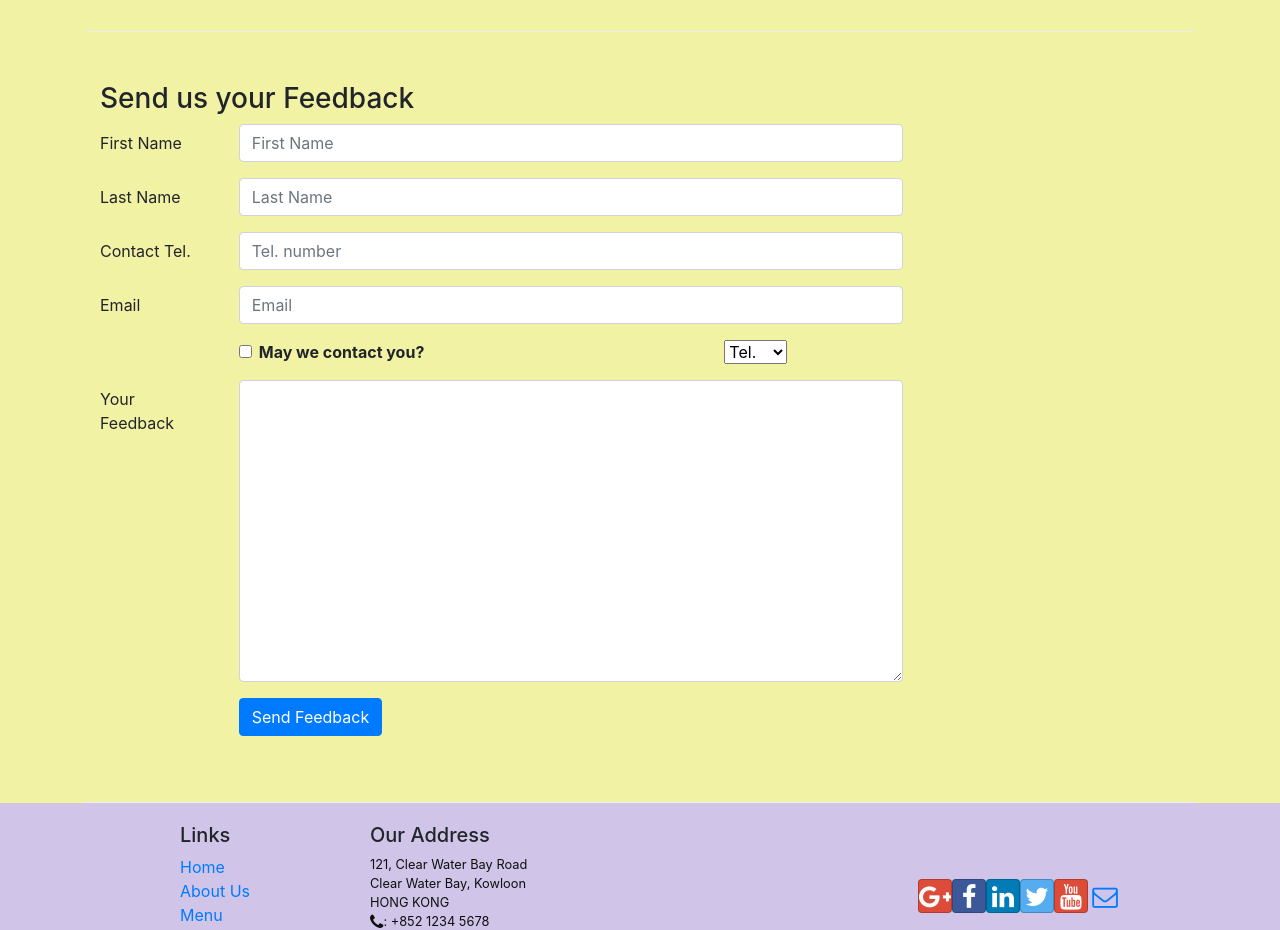
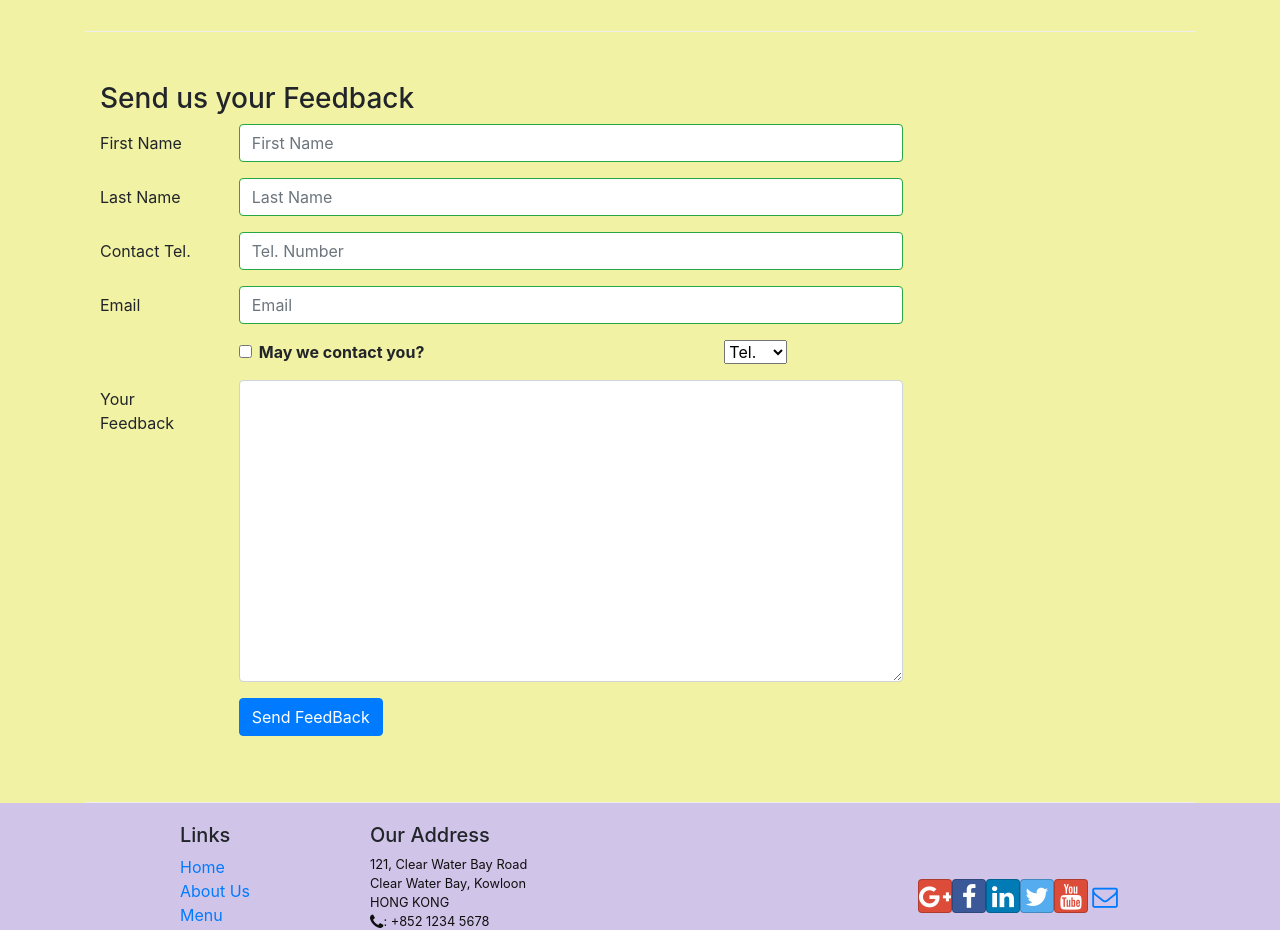
Before and after one commit to NhutMinhIT/ReactApplication, a React (Create React App) app: page /contactus in a window 1280 px wide. Shown: the part 840-1770 px from the top of the page. Built offline with nearby package versions, Linux system fonts and the light colour scheme.

Commit message:
Controlled Form Validation

```diff
--- a/src/Components/ContactComponent.jsx
+++ b/src/Components/ContactComponent.jsx
@@ -1,11 +1,9 @@
 import React, { Component } from 'react';
 import {
-    Breadcrumb, BreadcrumbItem,
-    Button, Form, FormGroup, Label, Input, Col
-} from 'reactstrap';
-import { Link } from 'react-router-dom';
-
-//function Contact(props) {
+    Breadcrumb, BreadcrumbItem, Button, Form,
+    FormGroup, Label, Input,
+    Col, Row, FormFeedback
+} from 'reactstrap'; import { Link } from 'react-router-dom';
 class Contact extends Component {
 
     constructor(props) {
@@ -18,12 +16,17 @@
             email: '',
             agree: false,
             contactType: 'Tel.',
-            message: ''
-        };
-
+            message: '',
+            touched: {
+                firstname: false,
+                lastname: false,
+                telnum: false,
+                email: false
+            }
+        }
+        this.handleSubmit = this.handleSubmit.bind(this);
         this.handleInputChange = this.handleInputChange.bind(this);
-        this.handleSubmit = this.handleSubmit.bind(this);
-
+        this.handleBlur = this.handleBlur.bind(this);
     }
 
     handleInputChange(event) {
@@ -35,19 +38,51 @@
             [name]: value
         });
     }
-
     handleSubmit(event) {
         console.log('Current State is: ' + JSON.stringify(this.state));
         alert('Current State is: ' + JSON.stringify(this.state));
         event.preventDefault();
     }
+    handleBlur = (field) => (evt) => {
+        this.setState({
+            touched: { ...this.state.touched, [field]: true }
+        });
+    }
+    validate(firstname, lastname, telnum, email) {
+        const errors = {
+            firstname: '',
+            lastname: '',
+            telnum: '',
+            email: ''
+        };
 
+        if (this.state.touched.firstname && firstname.length < 3)
+            errors.firstname = 'First Name should be >= 3 characters';
+        else if (this.state.touched.firstname && firstname.length > 10)
+            errors.firstname = 'First Name should be <= 10 characters';
+
+        if (this.state.touched.lastname && lastname.length < 3)
+            errors.lastname = 'Last Name should be >= 3 characters';
+        else if (this.state.touched.lastname && lastname.length > 10)
+            errors.lastname = 'Last Name should be <= 10 characters';
+
+        const reg = /^\d+$/;
+        if (this.state.touched.telnum && !reg.test(telnum))
+            errors.telnum = 'Tel. Number should contain only numbers';
+
+        if (this.state.touched.email && email.split('').filter(x => x === '@').length !== 1)
+            errors.email = 'Email should contain a @';
+
+        return errors;
+    }
     render() {
+        const errors = this.validate(this.state.firstname, this.state.lastname, this.state.telnum, this.state.email);
         return (
             <div className="container">
                 <div className="row">
                     <Breadcrumb>
-                        <BreadcrumbItem><Link to="/home">Home</Link></BreadcrumbItem>
+                        <BreadcrumbItem><Link to="/home">Home</Link>
+                        </BreadcrumbItem>
                         <BreadcrumbItem active>Contact Us</BreadcrumbItem>
                     </Breadcrumb>
                     <div className="col-12">
@@ -70,22 +105,24 @@
                             <i className="fa fa-envelope"></i>: <a href="mailto:confusion@food.net">confusion@food.net</a>
                         </address>
                     </div>
+
                     <div className="col-12 col-sm-6 offset-sm-1">
                         <h5>Map of our Location</h5>
                     </div>
+
                     <div className="col-12 col-sm-11 offset-sm-1">
                         <div className="btn-group" role="group">
                             <a role="button" className="btn btn-primary" href="tel:+85212345678"><i className="fa fa-phone"></i> Call</a>
-                            <a role="button" className="btn btn-info" href="/"><i className="fa fa-skype"></i> Skype</a>
+                            <a role="button" className="btn btn-info"><i className="fa fa-skype"></i> Skype</a>
                             <a role="button" className="btn btn-success" href="mailto:confusion@food.net"><i className="fa fa-envelope-o"></i> Email</a>
                         </div>
                     </div>
                 </div>
-                <div className="row row-content">
-                    <div className="col-12">
+                <div className='row row-content'>
+                    <div className='col-12'>
                         <h3>Send us your Feedback</h3>
                     </div>
-                    <div className="col-12 col-md-9">
+                    <div className='col-12 col-md-9'>
                         <Form onSubmit={this.handleSubmit}>
                             <FormGroup row>
                                 <Label htmlFor="firstname" md={2}>First Name</Label>
@@ -93,25 +130,38 @@
                                     <Input type="text" id="firstname" name="firstname"
                                         placeholder="First Name"
                                         value={this.state.firstname}
+                                        valid={errors.firstname === ''}
+                                        invalid={errors.firstname !== ''}
+                                        onBlur={this.handleBlur('firstname')}
                                         onChange={this.handleInputChange} />
+                                    <FormFeedback>{errors.firstname}</FormFeedback>
                                 </Col>
                             </FormGroup>
+                            {/*LastName */}
                             <FormGroup row>
                                 <Label htmlFor="lastname" md={2}>Last Name</Label>
                                 <Col md={10}>
                                     <Input type="text" id="lastname" name="lastname"
                                         placeholder="Last Name"
                                         value={this.state.lastname}
+                                        valid={errors.lastname === ''}
+                                        invalid={errors.lastname !== ''}
+                                        onBlur={this.handleBlur('lastname')}
                                         onChange={this.handleInputChange} />
+                                    <FormFeedback>{errors.lastname}</FormFeedback>
                                 </Col>
                             </FormGroup>
                             <FormGroup row>
                                 <Label htmlFor="telnum" md={2}>Contact Tel.</Label>
                                 <Col md={10}>
                                     <Input type="tel" id="telnum" name="telnum"
-                                        placeholder="Tel. number"
+                                        placeholder="Tel. Number"
                                         value={this.state.telnum}
+                                        valid={errors.telnum === ''}
+                                        invalid={errors.telnum !== ''}
+                                        onBlur={this.handleBlur('telnum')}
                                         onChange={this.handleInputChange} />
+                                    <FormFeedback>{errors.telnum}</FormFeedback>
                                 </Col>
                             </FormGroup>
                             <FormGroup row>
@@ -120,23 +170,26 @@
                                     <Input type="email" id="email" name="email"
                                         placeholder="Email"
                                         value={this.state.email}
+                                        valid={errors.email === ''}
+                                        invalid={errors.email !== ''}
+                                        onBlur={this.handleBlur('email')}
                                         onChange={this.handleInputChange} />
+                                    <FormFeedback>{errors.email}</FormFeedback>
                                 </Col>
                             </FormGroup>
                             <FormGroup row>
                                 <Col md={{ size: 6, offset: 2 }}>
                                     <FormGroup check>
                                         <Label check>
-                                            <Input type="checkbox"
-                                                name="agree"
+                                            <Input type='checkbox' name="agree"
                                                 checked={this.state.agree}
-                                                onChange={this.handleInputChange} /> {' '}
+                                                onChange={this.handleInputChange} />{''}
                                             <strong>May we contact you?</strong>
                                         </Label>
                                     </FormGroup>
                                 </Col>
                                 <Col md={{ size: 3, offset: 1 }}>
-                                    <Input type="select" name="contactType"
+                                    <Input type='select' name="contactType"
                                         value={this.state.contactType}
                                         onChange={this.handleInputChange}>
                                         <option>Tel.</option>
@@ -145,18 +198,18 @@
                                 </Col>
                             </FormGroup>
                             <FormGroup row>
-                                <Label htmlFor="message" md={2}>Your Feedback</Label>
+                                <Label htmlFor="feedback" md={2}>Your Feedback</Label>
                                 <Col md={10}>
-                                    <Input type="textarea" id="message" name="message"
-                                        rows="12"
+                                    <Input type='textarea' id='message' name='message'
+                                        rows='12'
                                         value={this.state.message}
-                                        onChange={this.handleInputChange}></Input>
+                                        onChange={this.handleInputChange} />
                                 </Col>
                             </FormGroup>
                             <FormGroup row>
                                 <Col md={{ size: 10, offset: 2 }}>
-                                    <Button type="submit" color="primary">
-                                        Send Feedback
+                                    <Button type='submit' color='primary'>
+                                        Send FeedBack
                                     </Button>
                                 </Col>
                             </FormGroup>
@@ -164,8 +217,9 @@
                     </div>
                 </div>
             </div>
-        )
-    };
+        );
+    }
+
 }
 
 export default Contact;
```
